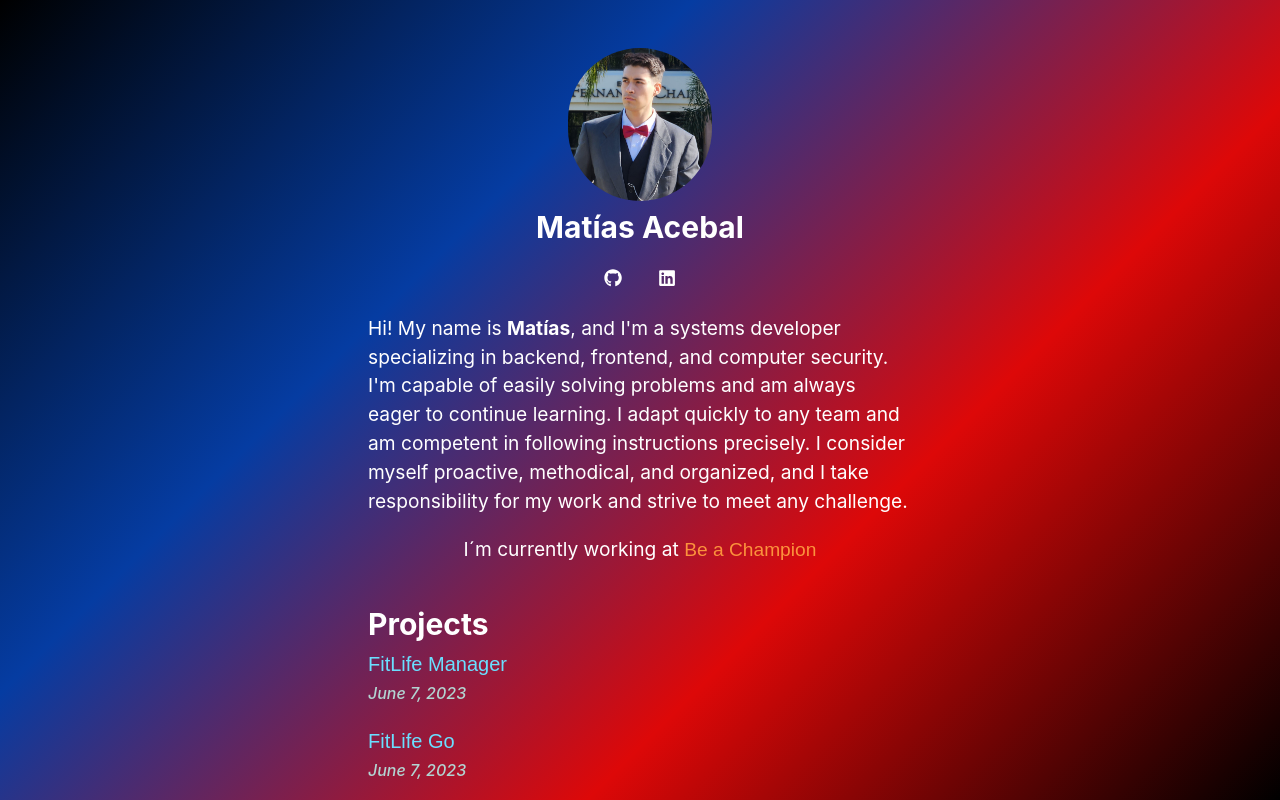
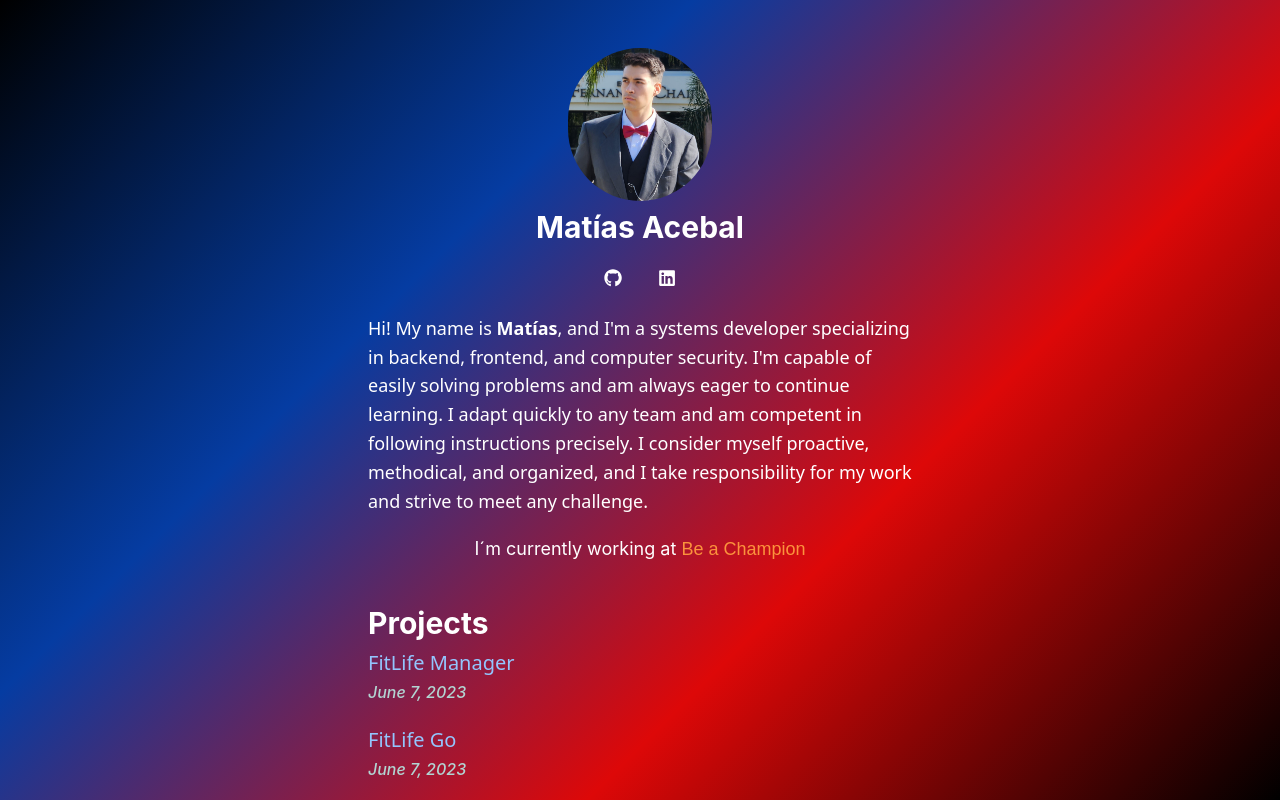
Before and after one commit to dest92/personalBlog, a Next.js app: page / in a window 1280 px wide. Shown: the top 800 px of the page. Built offline with nearby package versions, Linux system fonts and the light colour scheme.

Commit message:
better links

```diff
--- a/pages/index.js
+++ b/pages/index.js
@@ -36,9 +36,8 @@ export default function Home({ allPostsData }) {
           </Link>
         </section>
       </div>
-
-      <section className={utilStyles.headingMd}>
-        <p>
+      <section>
+        <p className="font-sans">
           Hi! My name is <strong>Matías</strong>, and I'm a systems developer
           specializing in backend, frontend, and computer security. I'm capable
           of easily solving problems and am always eager to continue learning. I
@@ -57,13 +56,17 @@ export default function Home({ allPostsData }) {
           </Link>
         </p>
       </section>
-
       <section className={`${utilStyles.headingMd} ${utilStyles.padding1px}`}>
         <h2 className="font-bold text-3xl pb-2">Projects</h2>
         <ul className="font-medium text-xl ">
           {allPostsData.map(({ id, date, title }) => (
             <li className={utilStyles.listItem} key={id}>
-              <Link href={`/posts/${id}`}>{title}</Link>
+              <Link
+                href={`/posts/${id}`}
+                className="text-blue-300 font-sans hover:text-blue-600 underline decoration-transparent hover:decoration-current transition-all duration-300 ease-in-out"
+              >
+                {title}
+              </Link>
               <br />
               <small className={utilStyles.lightText}>
                 <Date dateString={date} />
```
